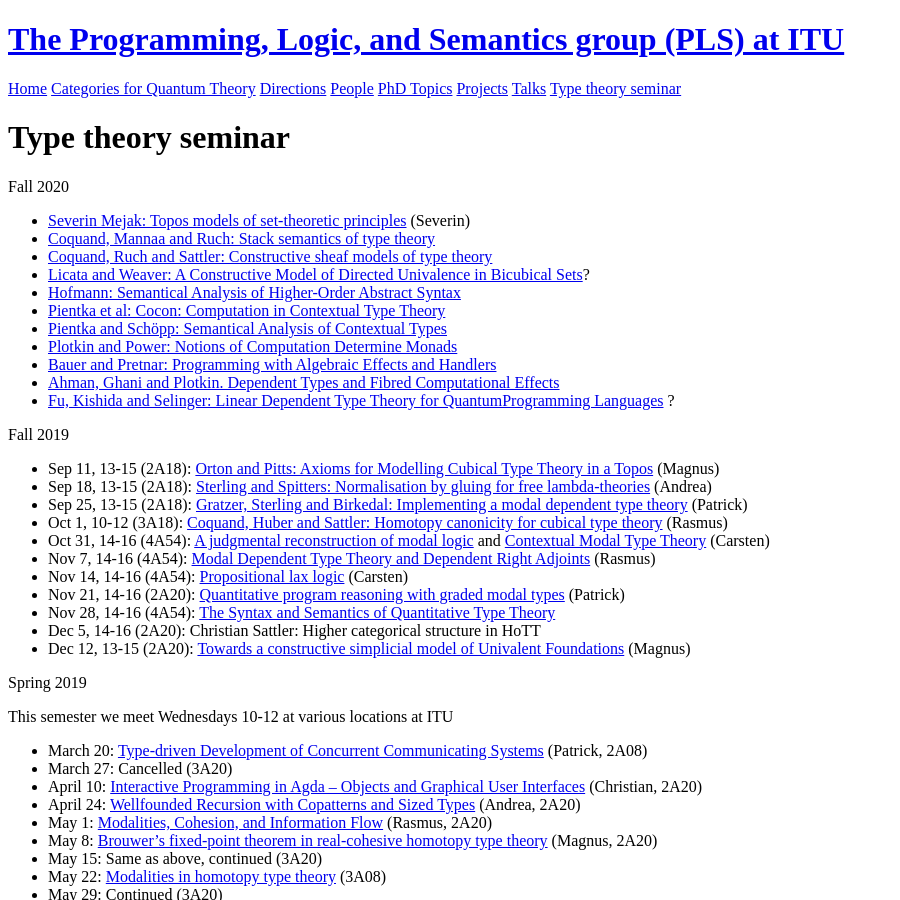
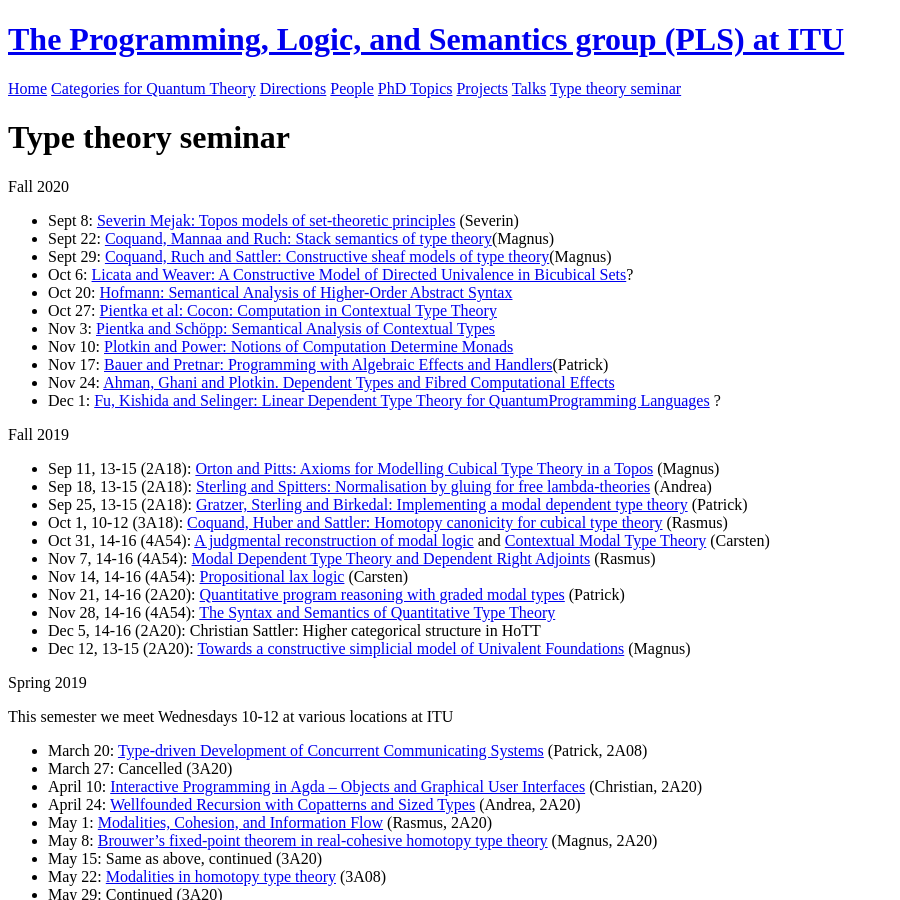
Before and after one commit to rmogelberg/pls.itu.dk, a Jekyll site: the page built from Type_theory_seminar.md, in a window 1280 px wide and 900 px high. Shown: the whole window, without its empty margins (0-900 px from the left). Built offline with Jekyll 4.4.1, drawn with Linux system fonts in a browser that asks for light colours.

Commit message:
TT seminar

```diff
--- a/Type_theory_seminar.md
+++ b/Type_theory_seminar.md
@@ -4,17 +4,17 @@
 ---
 Fall 2020
 
-- [Severin Mejak: Topos models of set-theoretic principles](https://www.researchgate.net/publication/334737639_TOPOS_MODELS_OF_SET-THEORETIC_PRINCIPLES) (Severin)
-- [Coquand, Mannaa and Ruch: Stack semantics of type theory](https://arxiv.org/abs/1701.02571)
-- [Coquand, Ruch and Sattler: Constructive sheaf models of type theory](https://arxiv.org/abs/1912.10407)
-- [Licata and Weaver: A Constructive Model of Directed Univalence in Bicubical Sets](https://dl.acm.org/doi/abs/10.1145/3373718.3394794)?
-- [Hofmann: Semantical Analysis of Higher-Order Abstract Syntax](https://dl.acm.org/doi/10.5555/788021.788940)
-- [Pientka et al: Cocon: Computation in Contextual Type Theory](https://arxiv.org/pdf/1901.03378.pdf)
-- [Pientka and Schöpp: Semantical Analysis of Contextual Types](https://ulrichschoepp.de/Docs/sem_ctx.pdf)
-- [Plotkin and Power: Notions of Computation Determine Monads](http://homepages.inf.ed.ac.uk/gdp/publications/Comp_Eff_Monads.pdf)
-- [Bauer and Pretnar: Programming with Algebraic Effects and Handlers](http://math.andrej.com/wp-content/uploads/2012/03/eff.pdf)
-- [Ahman, Ghani and Plotkin. Dependent Types and Fibred Computational Effects](https://danel.ahman.ee/papers/fossacs16.pdf)
-- [Fu, Kishida and Selinger: Linear Dependent Type Theory for QuantumProgramming Languages](https://arxiv.org/pdf/2004.13472.pdf) ?
+- Sept 8: [Severin Mejak: Topos models of set-theoretic principles](https://www.researchgate.net/publication/334737639_TOPOS_MODELS_OF_SET-THEORETIC_PRINCIPLES) (Severin)
+- Sept 22: [Coquand, Mannaa and Ruch: Stack semantics of type theory](https://arxiv.org/abs/1701.02571)(Magnus)
+- Sept 29: [Coquand, Ruch and Sattler: Constructive sheaf models of type theory](https://arxiv.org/abs/1912.10407)(Magnus)
+- Oct 6: [Licata and Weaver: A Constructive Model of Directed Univalence in Bicubical Sets](https://dl.acm.org/doi/abs/10.1145/3373718.3394794)?
+- Oct 20: [Hofmann: Semantical Analysis of Higher-Order Abstract Syntax](https://dl.acm.org/doi/10.5555/788021.788940)
+- Oct 27: [Pientka et al: Cocon: Computation in Contextual Type Theory](https://arxiv.org/pdf/1901.03378.pdf)
+- Nov 3: [Pientka and Schöpp: Semantical Analysis of Contextual Types](https://ulrichschoepp.de/Docs/sem_ctx.pdf)
+- Nov 10: [Plotkin and Power: Notions of Computation Determine Monads](http://homepages.inf.ed.ac.uk/gdp/publications/Comp_Eff_Monads.pdf)
+- Nov 17: [Bauer and Pretnar: Programming with Algebraic Effects and Handlers](http://math.andrej.com/wp-content/uploads/2012/03/eff.pdf)(Patrick)
+- Nov 24: [Ahman, Ghani and Plotkin. Dependent Types and Fibred Computational Effects](https://danel.ahman.ee/papers/fossacs16.pdf)
+- Dec 1: [Fu, Kishida and Selinger: Linear Dependent Type Theory for QuantumProgramming Languages](https://arxiv.org/pdf/2004.13472.pdf) ?
 
 Fall 2019
 
```
